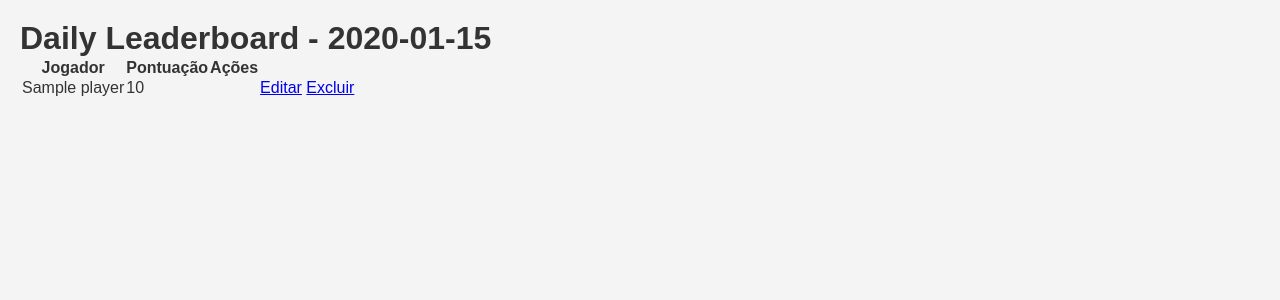
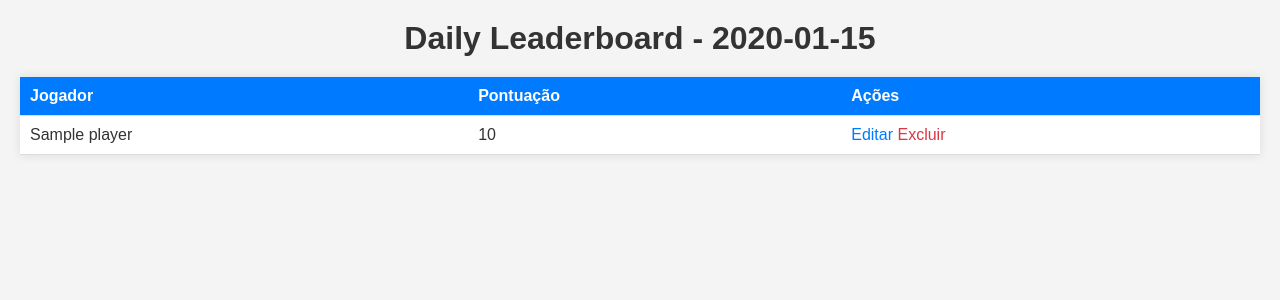
Before and after one commit to arturpeixoto/conexo-wars, a Django app: page /leaderboard/daily_leaderboard/2020-01-15/ in a window 1280 px wide. Shown: the part 58-358 px from the top of the page. Run offline with Django 5.2, Linux system fonts and the light colour scheme; a user stored in the database is signed in; tables that the repository leaves empty hold one stand-in row (values such as "Sample post").

Commit message:
feat daily details css

```diff
--- a/leaderboard/templates/daily_leaderboard_detail.html
+++ b/leaderboard/templates/daily_leaderboard_detail.html
@@ -1,4 +1,6 @@
 {% extends 'base.html' %}
+
+{% load static %}
 
 {% block title %}Leaderboard Diário - {{ date }}{% endblock %}
 
@@ -8,6 +10,7 @@
 <head>
     <meta charset="UTF-8">
     <title>Daily Leaderboard - {{ date }}</title>
+    <link rel="stylesheet" type="text/css" href="{% static 'leaderboard/css/daily_leaderboard_details.css' %}">
 </head>
 <body>
     <h1>Daily Leaderboard - {{ date }}</h1>
@@ -25,12 +28,10 @@
                     <td>{{ entry.player.name }}</td>
                     <td>{{ entry.score }}</td>
                     <td>
-                        <td>
-                            {% if request.user.is_authenticated %}
-                                <a href="{% url 'leaderboard:edit_entry' entry.id %}">Editar</a>
-                                <a href="{% url 'leaderboard:delete_entry' entry.id %}">Excluir</a>
-                            {% endif %}
-                        </td>
+                        {% if request.user.is_authenticated %}
+                            <a href="{% url 'leaderboard:edit_entry' entry.id %}" class="edit-btn">Editar</a>
+                            <a href="{% url 'leaderboard:delete_entry' entry.id %}" class="delete-btn">Excluir</a>
+                        {% endif %}
                     </td>
                 </tr>
             {% endfor %}
--- /dev/null
+++ b/static/leaderboard/css/daily_leaderboard_details.css
@@ -0,0 +1,58 @@
+body {
+  font-family: Arial, sans-serif;
+  background-color: #f4f4f4;
+  color: #333;
+}
+
+h1 {
+  text-align: center;
+  color: #333;
+  margin-bottom: 20px;
+}
+
+table {
+  width: 100%;
+  border-collapse: collapse;
+  margin: 0 auto;
+  background-color: #fff;
+  box-shadow: 0 0 10px rgba(0, 0, 0, 0.1);
+}
+
+thead {
+  background-color: #007bff;
+  color: #fff;
+}
+
+th, td {
+  padding: 10px;
+  text-align: left;
+  border-bottom: 1px solid #ddd;
+}
+
+tr:nth-child(even) {
+  background-color: #f2f2f2;
+}
+
+tr:hover {
+  background-color: #ddd;
+}
+
+.edit-btn {
+  color: #007bff; /* Azul para o botão de editar */
+  text-decoration: none;
+  transition: color 0.3s ease;
+}
+
+.edit-btn:hover {
+  color: #0056b3; /* Cor de hover para o botão de editar */
+}
+
+.delete-btn {
+  color: #dc3545; /* Vermelho para o botão de excluir */
+  text-decoration: none;
+  transition: color 0.3s ease;
+}
+
+.delete-btn:hover {
+  color: #c82333; /* Cor de hover para o botão de excluir */
+}
```
